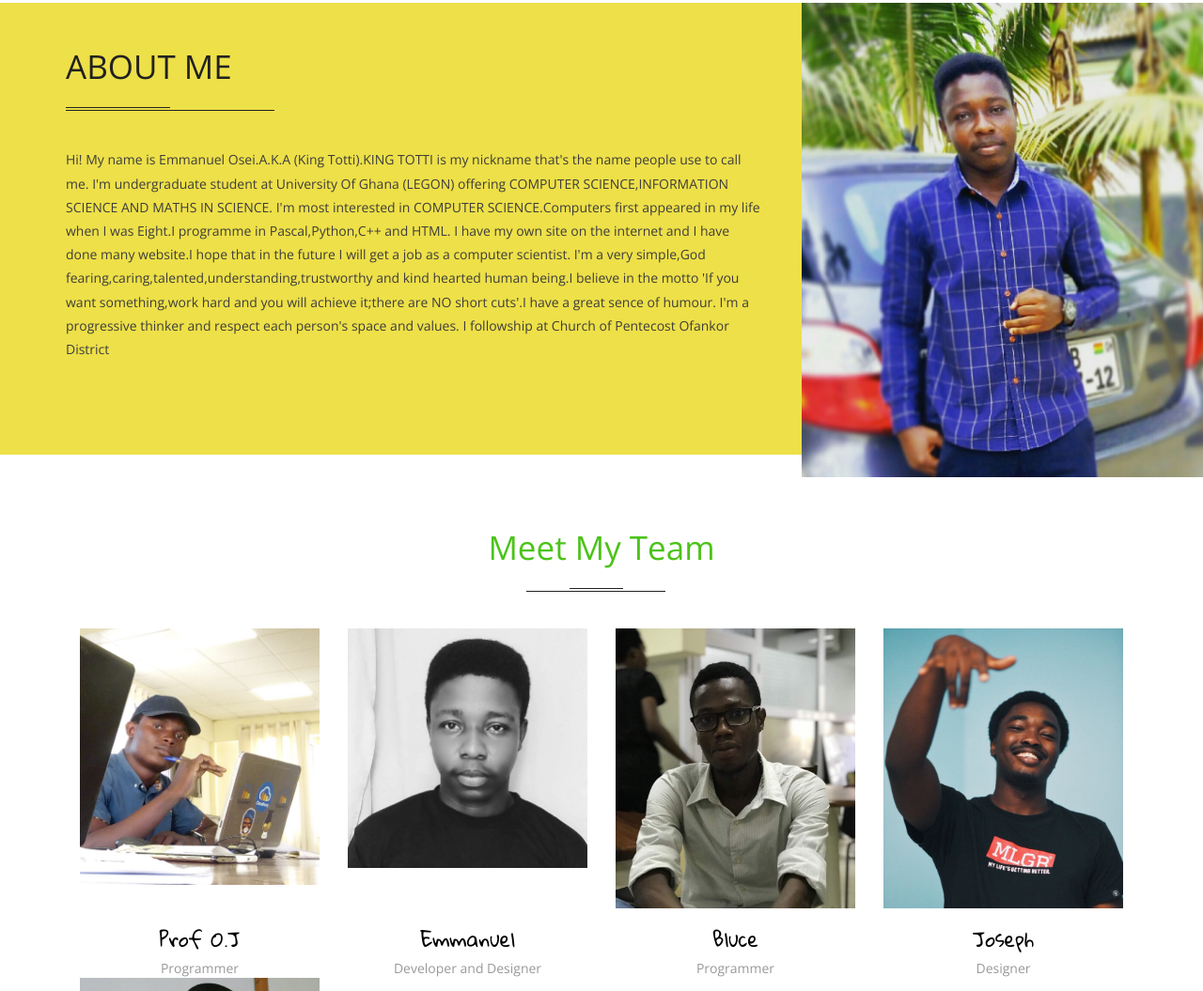
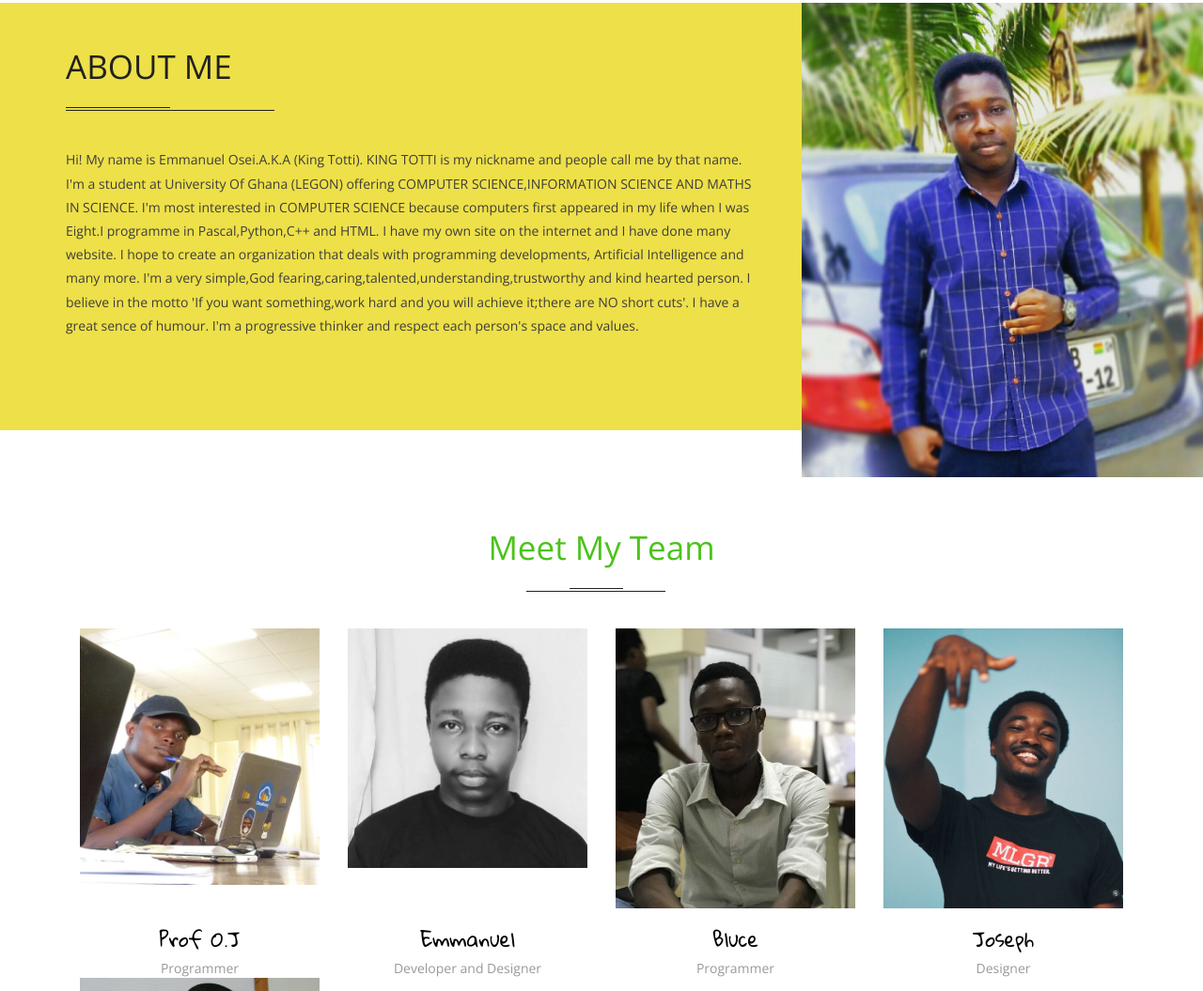
Before and after one commit to Kingtotti/MISTA-TOTTI, a plain HTML site: page index.html in a window 1280 px wide. Shown: the part 1788-2843 px from the top of the page at 94% size. Drawn offline with nearby package versions, Linux system fonts and the light colour scheme; files whose address does not match are found by name.

Commit message:
7/SEP/18  /  V.1.5

```diff
--- a/index.html
+++ b/index.html
@@ -161,13 +161,13 @@ function hideURLbar(){ window.scrollTo(0,1); } </script>
 	<div id="about" class="banner-bottom-image-text">
 		<div class="col-md-8 banner-bottom-image-text-left">
 			<h3>ABOUT ME</h3>
-			<p>Hi! My name is Emmanuel Osei.A.K.A (King Totti).KING TOTTI is my nickname that's the name people use to call me.
-					I'm undergraduate student at University Of Ghana (LEGON) offering COMPUTER SCIENCE,INFORMATION SCIENCE AND MATHS IN SCIENCE.
-					I'm most interested in COMPUTER SCIENCE.Computers first appeared in my life when I was Eight.I programme in Pascal,Python,C++ and HTML.
-					I have my own site on the internet and I have done many website.I hope that in the future I will get a job as a computer scientist.
-					I'm a very simple,God fearing,caring,talented,understanding,trustworthy and kind hearted human being.I believe in the motto 'If you
-					want something,work hard and you will achieve it;there are NO short cuts'.I have a great sence of humour. I'm a progressive
-					thinker and respect each person's space and values. I followship at Church of Pentecost Ofankor District</p>
+			<p>Hi! My name is Emmanuel Osei.A.K.A (King Totti). KING TOTTI is my nickname and people call me by that name.
+					I'm a student at University Of Ghana (LEGON) offering COMPUTER SCIENCE,INFORMATION SCIENCE AND MATHS IN SCIENCE.
+					I'm most interested in COMPUTER SCIENCE because computers first appeared in my life when I was Eight.I programme in Pascal,Python,C++ and HTML.
+					I have my own site on the internet and I have done many website. I hope to create an organization that deals with programming developments, Artificial Intelligence and many more.
+					I'm a very simple,God fearing,caring,talented,understanding,trustworthy and kind hearted person. I believe in the motto 'If you
+					want something,work hard and you will achieve it;there are NO short cuts'. I have a great sence of humour. I'm a progressive
+					thinker and respect each person's space and values.</p>
 
 		</div>
 		<div class="col-md-4 banner-bottom-image-text-right">
@@ -289,7 +289,7 @@ function hideURLbar(){ window.scrollTo(0,1); } </script>
 		<div class="w3agile_gallery_grids">
 			<div class="col-md-3 ktagile_gallery_grid">
 				<div class="ktagile_gallery_image">
-					<a class="sb" href="images/A22.jpg" title="#" href="images/A22.jpg">
+					<a class="sb" href="images/A22.jpg" title="PROF O.J" href="images/A22.jpg">
 						<figure>
 							<img src="images/A22.jpg" alt="" class="img-responsive" />
 							<figcaption>
@@ -301,7 +301,7 @@ function hideURLbar(){ window.scrollTo(0,1); } </script>
 			</div>
 			<div class="col-md-3 ktagile_gallery_grid">
 				<div class="ktagile_gallery_image">
-					<a class="sb"  href="images/A1.jpg" title="#" href="images/A1.jpg">
+					<a class="sb"  href="images/A1.jpg" title="KING TOTTI" href="images/A1.jpg">
 						<figure>
 							<img src="images/A1.jpg" alt="" class="img-responsive" />
 							<figcaption>
```
